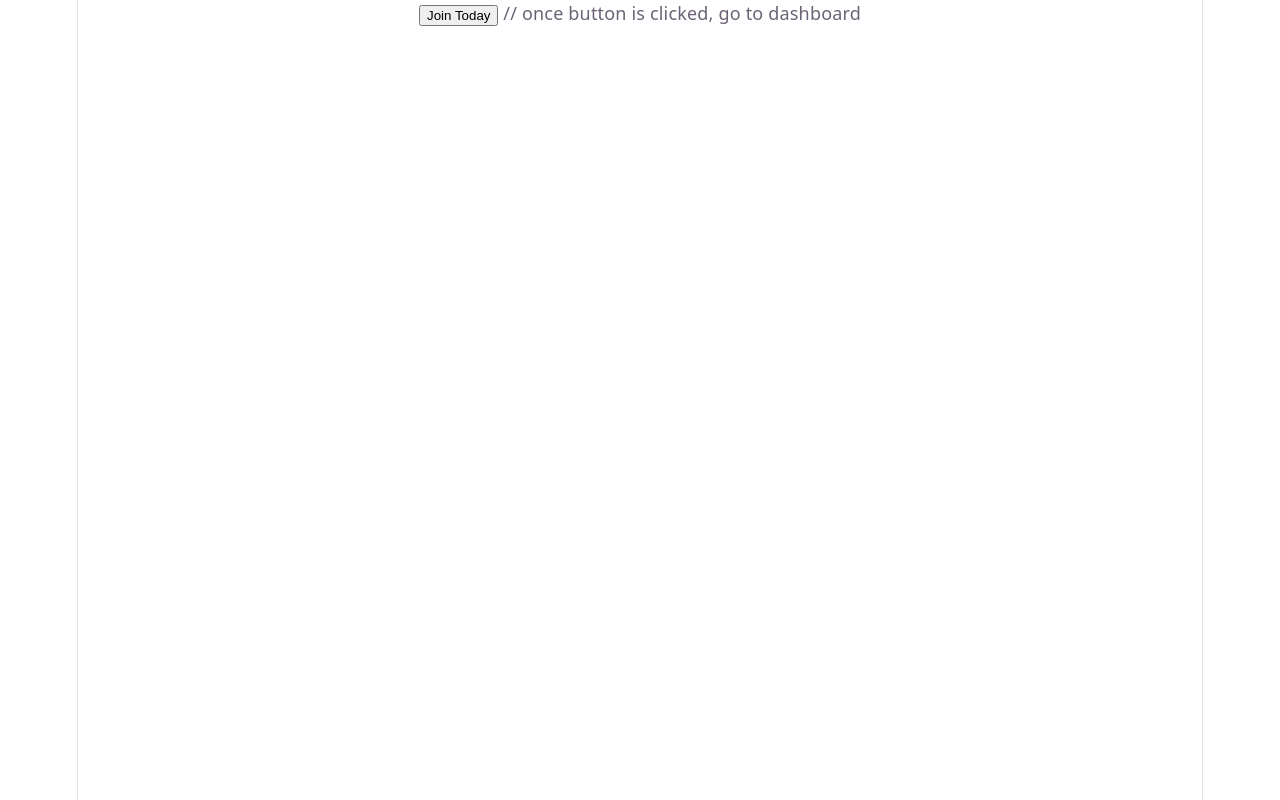
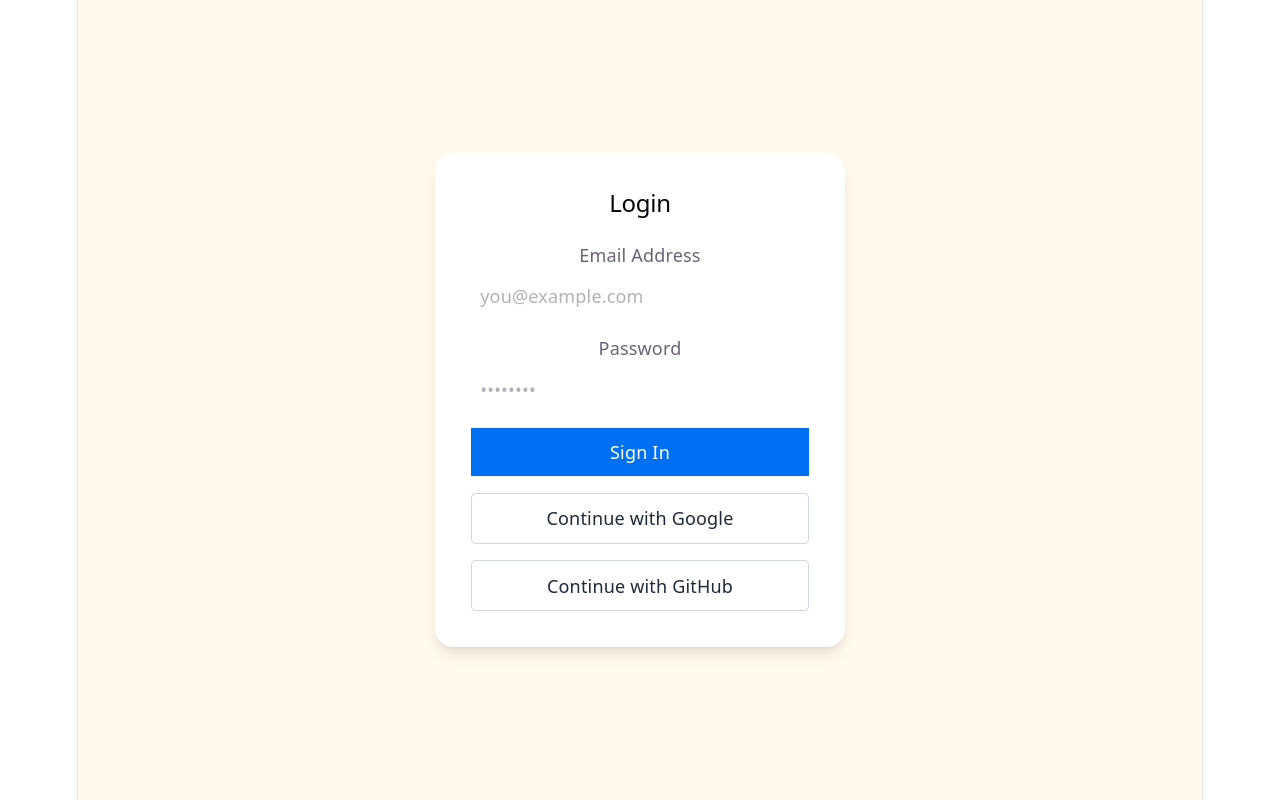
Before and after one commit to acm-projects/Clario, a React (Vite) app in the folder frontend/: page /login in a window 1280 px wide. Built offline with nearby package versions, Linux system fonts and the light colour scheme.

Commit message:
Added login page UI for SUPABASE Auth & More pages for the Interview and Practice, Library & Feedback

```diff
--- a/frontend/package.json
+++ b/frontend/package.json
@@ -10,7 +10,8 @@
     "preview": "vite preview"
   },
   "dependencies": {
-
+    "@tailwindcss/vite": "^4.3.3",
+    "tailwindcss": "^4.3.3"
   },
   "devDependencies": {
     "@eslint/js": "^10.0.1",
--- a/frontend/src/index.css
+++ b/frontend/src/index.css
@@ -1,3 +1,5 @@
+@import "tailwindcss";
+
 :root {
   --text: #6b6375;
   --text-h: #08060d;
--- a/frontend/src/pages/Assessment.tsx
+++ b/frontend/src/pages/Assessment.tsx
@@ -1,6 +1,6 @@
 import { Link } from "react-router-dom";
 
-function assessment() {
+function Assessment() {
   return (
     <div className="flex items-center justify-center h-screen bg-orange-100">
       <h1 className="text-4xl font-bold text-blue-500">ur on assessment page</h1>
@@ -8,4 +8,4 @@ function assessment() {
 
   );
 }
-export default assessment;
+export default Assessment;
--- a/frontend/src/pages/Landing.tsx
+++ b/frontend/src/pages/Landing.tsx
@@ -3,15 +3,22 @@ import Button from "../components/Button";
 
 function Landing() {
   return (
-    <div className="flex items-center justify-center h-screen bg-orange-100">
+    <div className="flex items-center justify-center h-screen bg-gray-900 w-screen">
       {/* Navigation Bar */}
-      <Link to="/login">Login</Link>
-      <Link to="/signup">Signup</Link>
+      <div className="absolute top-0 left-0 w-screen bg-gray-800 p-4 flex justify-end space-x-4">
+        <h1>Clario</h1>
+        <Link to="/login" className="text-white hover:text-blue-300">
+          Login
+        </Link>
+        <Link to="/signup" className="text-white hover:text-blue-300">
+          Signup
+        </Link>
+      </div>
 
         {/* Main Content */}
       <div className="text-center">
 
-        <h1 className="text-4xl font-bold text-blue-500 mb-4">Welcome to the Landing Page</h1>
+        <h1 className="text-4xl font-bold text-blue-500 mb-4">ur on the landing page</h1>
       </div>
     </div>
   );
--- a/frontend/src/pages/Login.tsx
+++ b/frontend/src/pages/Login.tsx
@@ -1,18 +1,98 @@
-import { useNavigate } from "react-router-dom";
-import Button from "../components/Button";
+import React, { useState } from 'react';
 
-function Navbar() {
-  const navigate = useNavigate();
+export default function Login() {
+  const [email, setEmail] = useState<string>('');
+  const [password, setPassword] = useState<string>('');
 
-  const handleClick = () => {
-    navigate("/dashboard"); // path to dashboard once clicked
+  const handleLogin = (e: React.FormEvent<HTMLFormElement>) => {
+    e.preventDefault();
+    console.log('Logging in with:', { email, password });
+    // Add your authentication for email & password here
+  };
+
+  const handleGoogleLogin = () => {
+    console.log('Google button clicked!'); // add your Google OAuth logic here
+  };
+
+  const handleGitHubLogin = () => {
+    console.log('GitHub button clicked!');  // add your GitHub OAuth logic here
   };
 
   return (
-    <nav>
-      <Button onClick={handleClick}>Join Today</Button> // once button is clicked, go to dashboard
-    </nav>
+    <div className="flex h-screen items-center justify-center bg-[#FFFAEB]">
+      <div className="rounded-2xl bg-white p-8 shadow-lg">
+        <form
+          onSubmit={handleLogin}
+          className="flex w-75 flex-col gap-3.75"
+        >
+          <h2 className="text-2xl font-bold text-red-500">Login</h2>
+          {/* Email Input */}
+          <div>
+            <label
+              htmlFor="email"
+              className="mb-1.25 block"
+            >
+              Email Address
+            </label>
+
+            <input
+              type="email"
+              id="email"
+              value={email}
+              onChange={(e) => setEmail(e.target.value)}
+              placeholder="you@example.com"
+              required
+              className="box-border w-full p-2"
+            />
+          </div>
+
+          {/* Password Input */}
+          <div>
+            <label
+              htmlFor="password"
+              className="mb-1.25 block"
+            >
+              Password
+            </label>
+
+            <input
+              type="password"
+              id="password"
+              value={password}
+              onChange={(e) => setPassword(e.target.value)}
+              placeholder="••••••••"
+              required
+              className="box-border w-full p-2"
+            />
+          </div>
+
+          {/* submit button */}
+          <button
+            type="submit"
+            className="cursor-pointer border-none bg-[#0070f3] p-2.5 text-white"
+          >
+            Sign In
+          </button>
+
+          {/* Google OAuth */}
+          <button
+            type="button"
+            onClick={handleGoogleLogin}
+            className="cursor-pointer rounded border border-gray-300 bg-white p-2.5 text-gray-800"
+          >
+            Continue with Google
+          </button>
+
+          {/* GitHub OAuth */}
+          <button
+            type="button"
+            onClick={handleGitHubLogin}
+            className="cursor-pointer rounded border border-gray-300 bg-white p-2.5 text-gray-800"
+          >
+            Continue with GitHub
+          </button>
+        </form>
+      </div>
+    </div>
   );
 }
-
-export default Navbar;
--- a/package.json
+++ b/package.json
@@ -1,5 +1,6 @@
 {
   "dependencies": {
+    "@supabase/supabase-js": "^2.117.2",
     "@tailwindcss/vite": "^4.3.3",
     "react-router-dom": "^7.18.4",
     "tailwindcss": "^4.3.3"
```
Also changed, not shown: frontend/src/pages/Feedback.tsx (added), frontend/src/pages/Mockinterview.tsx (added), frontend/src/pages/Practice.tsx (added), frontend/src/pages/Problemlib.tsx (added), 2 other files (tests, documents, lock files or other folders).
